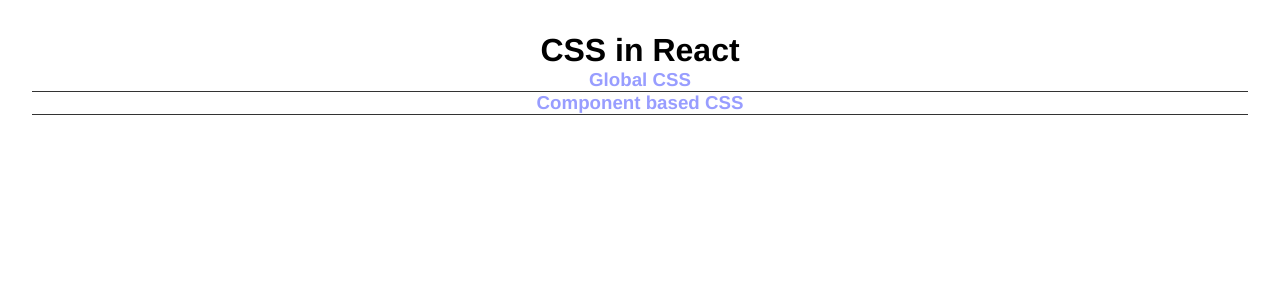
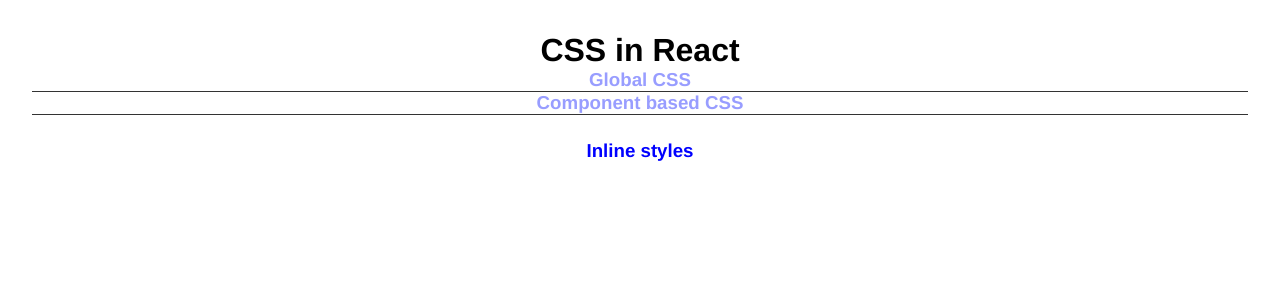
Before and after one commit to mat-afk/front-end-studies, a React (Vite) app in the folder react/4-css-in-react/css-in-react/: page / in a window 1280 px wide. Shown: the top 300 px of the page. Built offline with nearby package versions, Linux system fonts and the light colour scheme.

Commit message:
css-in-react: inline styles

```diff
--- a/react/4-css-in-react/css-in-react/src/App.jsx
+++ b/react/4-css-in-react/css-in-react/src/App.jsx
@@ -12,6 +12,11 @@
 
         {/* Component based CSS */}
         <MyComponent />
+
+        {/* Inline styles */}
+        <h3 style={{ color: "blue", border: "none", padding: "25px" }}>
+          Inline styles
+        </h3>
       </div>
     </>
   );
```
